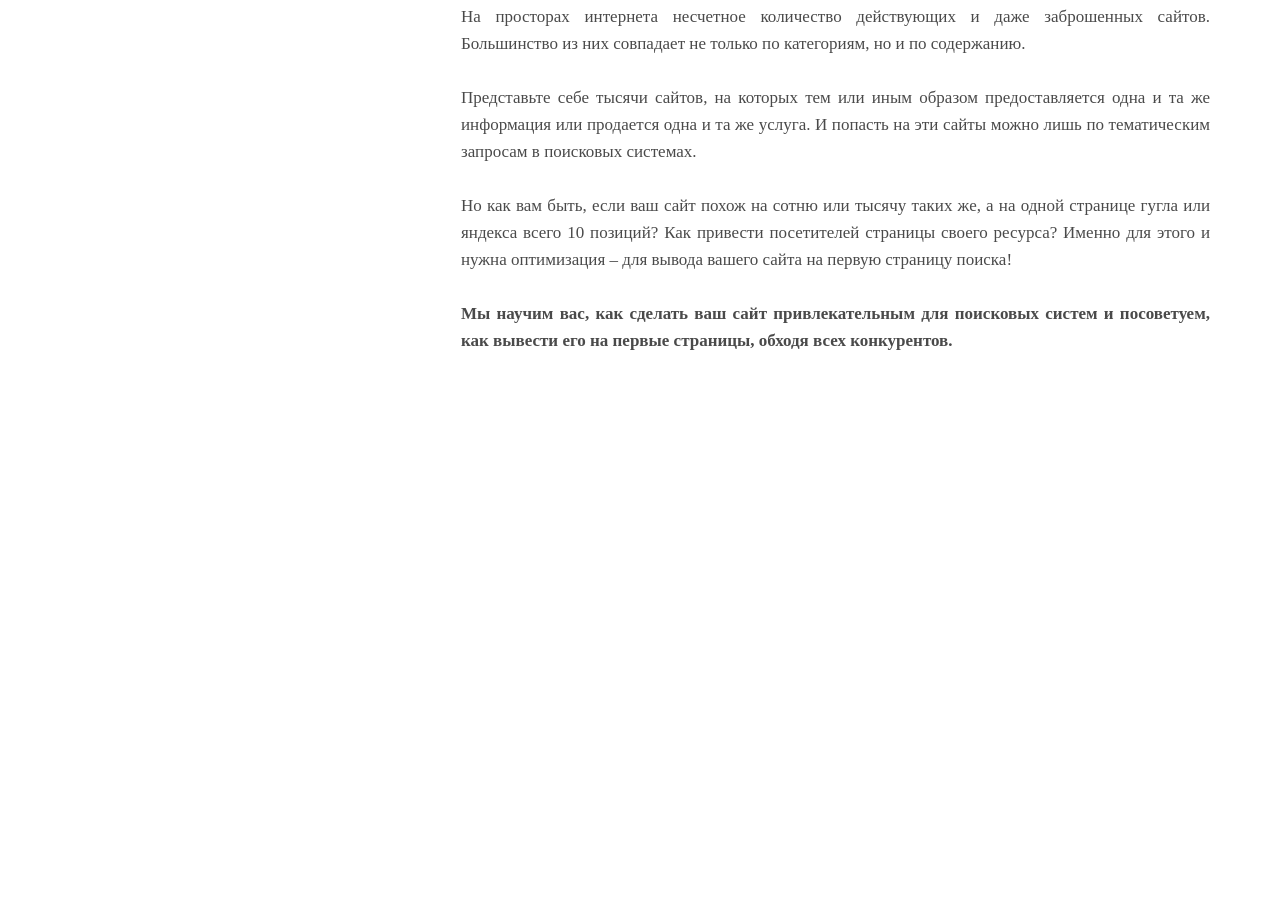
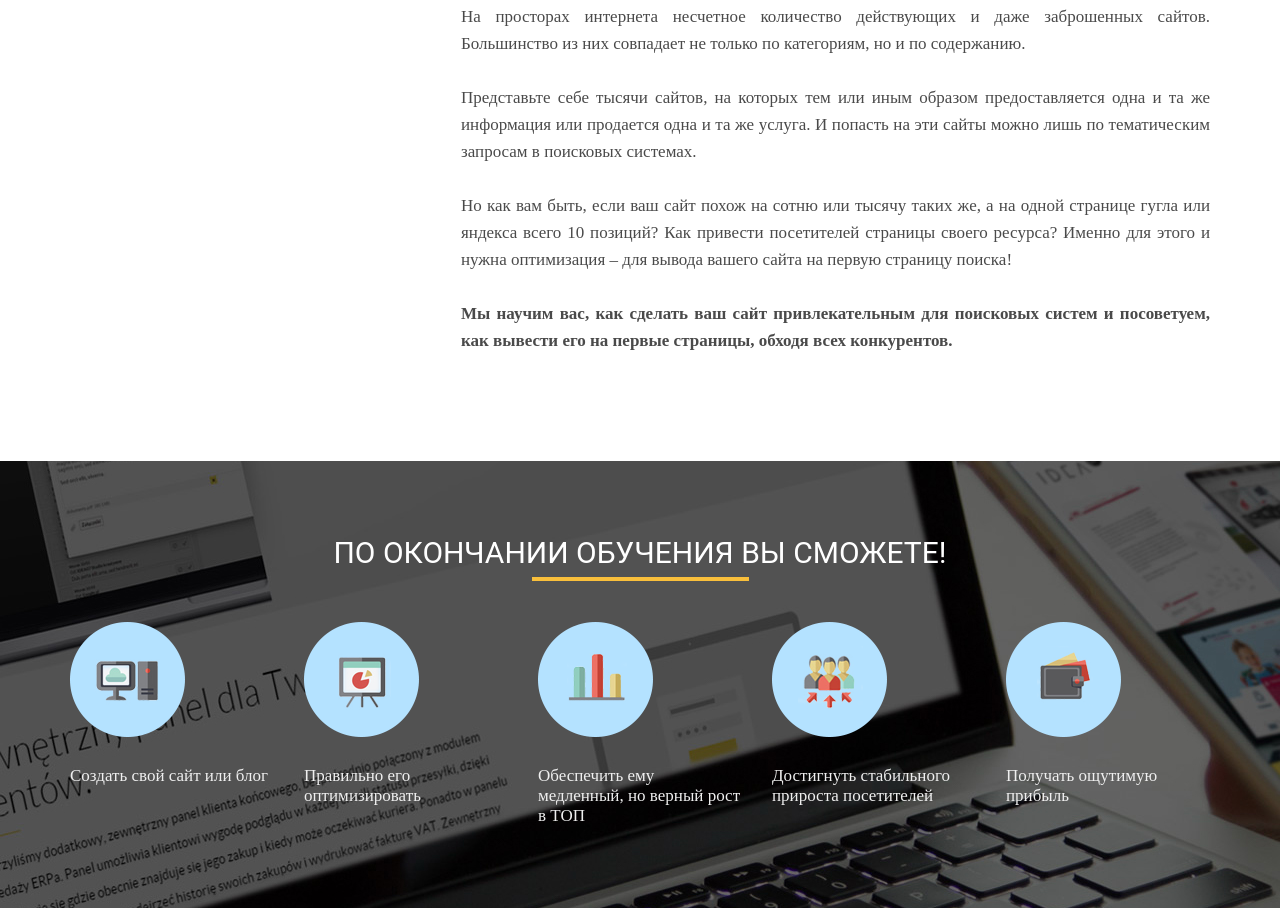
Before and after one commit to AlexForber/wordpress, a plain HTML site: page index.html in a window 1280 px wide. Shown: the part 1594-2502 px from the top of the page. Before the commit the page ends 2055 px from the top, so only its background shows below. Drawn offline with Linux system fonts and the light colour scheme; files whose address does not match are found by name.

Commit message:
created section training

```diff
--- a/css/style.css
+++ b/css/style.css
@@ -137,7 +137,7 @@ h2.title{
     padding: 85px 0 75px 0;
 }
 
-.waiting__header{
+.waiting__header, .training__title{
     color: #252525;
     font-family: Roboto;
     font-size: 30px;
@@ -149,7 +149,7 @@ h2.title{
     text-transform: uppercase;
 }
 
-.waiting__divider{
+.waiting__divider, .training__divider{
     width: 217px;
     height: 4px;
     margin: 0 auto;
@@ -217,3 +217,34 @@ h2.title{
     left: -240px;
     z-index: -1;
 }
+
+.training{
+    min-height: 447px;
+    padding: 86px 0 79px 0;
+    background: url('../img/bg/bg-3.jpg') center center/cover no-repeat;
+}
+
+.training__title{
+    color: #ffffff;
+}
+
+.training__wrapper{
+
+    display: flex;
+    justify-content: space-between;
+    margin: 0 auto;
+    margin-top: 41px;
+}
+
+.training__item{
+    width: 204px;
+
+}
+
+.training__descr{
+    margin-top: 25px;
+    font-size: 17px;
+    font-weight: 400;
+    color: #efefef;
+    line-height: 20px;
+}
--- a/index.html
+++ b/index.html
@@ -87,6 +87,44 @@
         <img class="optimization__img" src="img/bg/women.png" alt="">
     </div>
 </section>
+<section class="training">
+    <div class="container">
+        <h2 class="training__title">По окончании обучения Вы сможете!</h2>
+        <div class="training__divider"></div>
+
+        <div class="training__wrapper">
+            <div class="training__item">
+                <img class="training__img" src="img/icon/comp.png" alt="">
+                <h4 class="training__descr">Создать свой сайт или блог</h4>
+            </div>
+
+
+            <div class="training__item">
+                <img class="training__img" src="img/icon/tv.png" alt="">
+                <h4 class="training__descr">Правильно его оптимизировать</h4>
+            </div>
+
+
+            <div class="training__item">
+                <img class="training__img" src="img/icon/col.png" alt="">
+                <h4 class="training__descr">Обеспечить ему медленный, но верный рост в ТОП</h4>
+            </div>
+
+
+            <div class="training__item">
+                <img class="training__img" src="img/icon/persona.png" alt="">
+                <h4 class="training__descr">Достигнуть стабильного прироста посетителей</h4>
+            </div>
+
+
+            <div class="training__item">
+                <img class="training__img" src="img/icon/wallet.png" alt="">
+                <h4 class="training__descr">Получать ощутимую прибыль</h4>
+            </div>
+
+        </div>
+    </div>
+</section>
 <script src="js/script.js"></script>
 
 <body>
```
